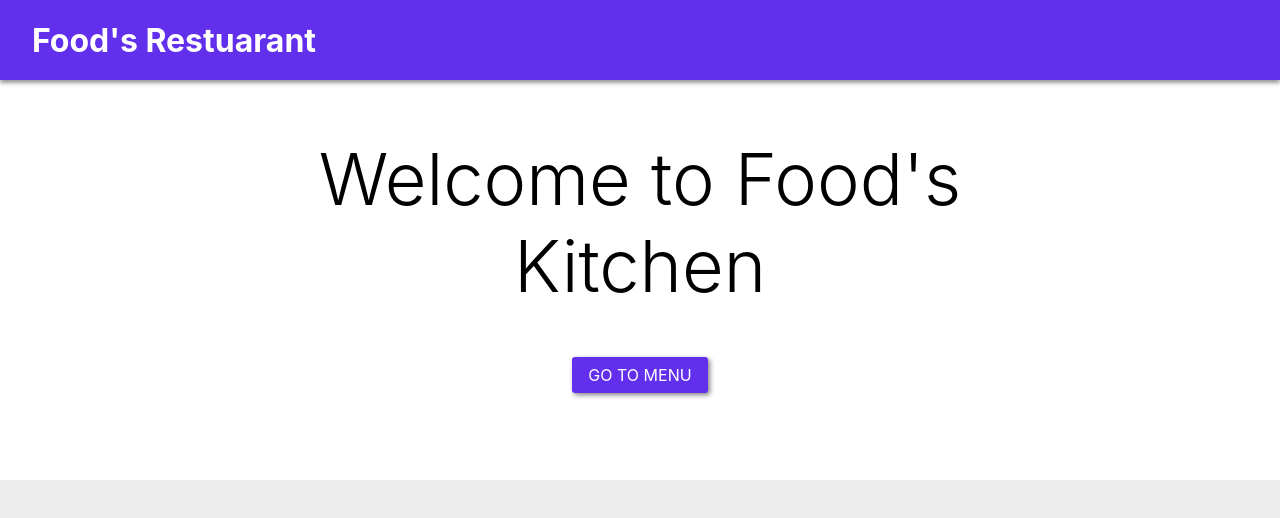
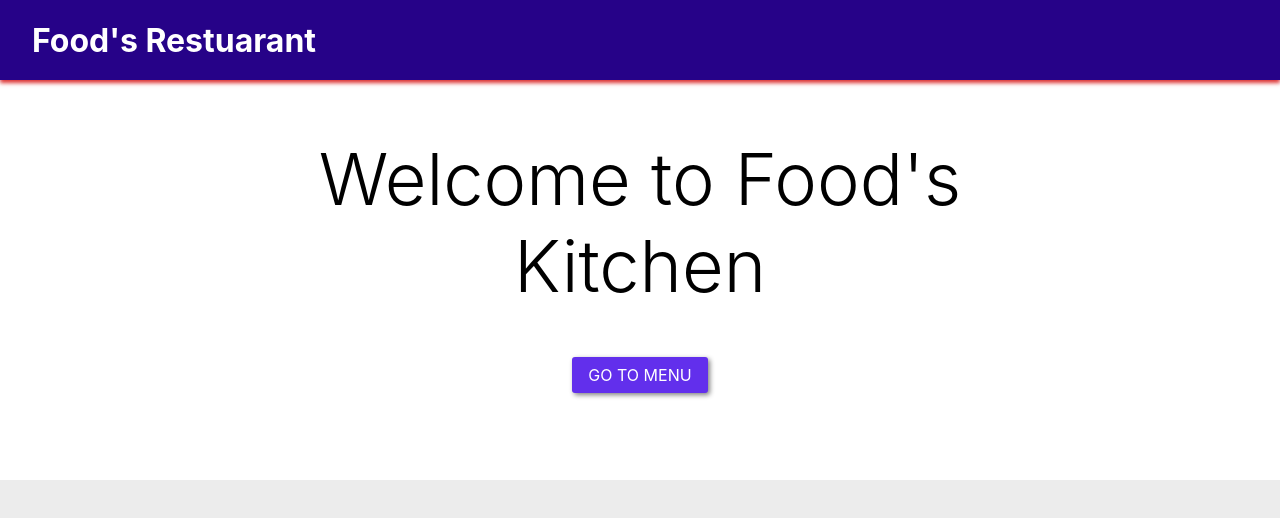
Before and after one commit to ashishku07/foodOrderUsingReact, a React (Create React App) app: page / in a window 1280 px wide. Shown: the top 518 px of the page. Built offline with nearby package versions, Linux system fonts and the light colour scheme.

Commit message:
Update header.module.css

```diff
--- a/src/component/header/header.module.css
+++ b/src/component/header/header.module.css
@@ -1,10 +1,10 @@
 .header{
-    background-color: #622fec;
+    background-color: #260288;
     display: flex;
     justify-content: space-between;
     color: white;
     height: 10vh;
-    box-shadow: 0px 3px 4px 0px #808080d1;
+    box-shadow: 0px 3px 4px 0px #d60606d1;
     position: absolute;
     left: 0;
     top: 0;
```
